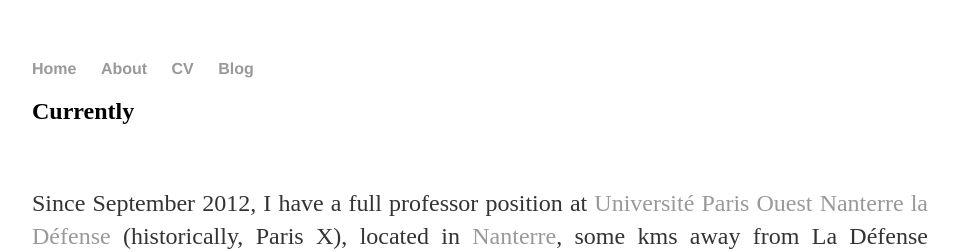
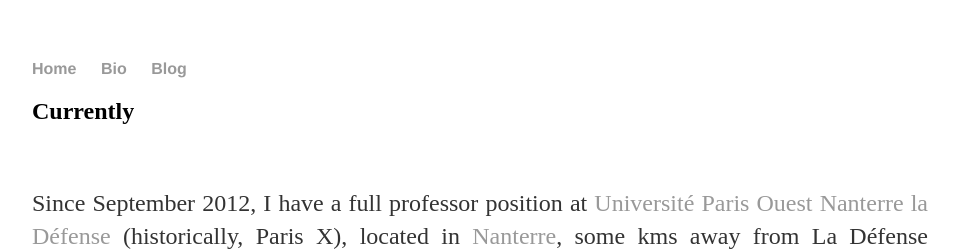
Before and after one commit to pascalpoizat/pascalpoizat.github.io, a Jekyll site: the page built from about/index.html, in a window 1280 px wide. Shown: the top 252 px of the page, without its empty margins (160-1119 px from the left). Built offline with Jekyll 4.4.1, drawn with Linux system fonts in a browser that asks for light colours.

Commit message:
Update default.html
removed CV entry + renamed About into Bio

```diff
--- a/_layouts/default.html
+++ b/_layouts/default.html
@@ -9,8 +9,7 @@
 			<nav>
 	    		<ul>
 	        		<li><a href="/">Home</a></li>
-		        	<li><a href="/about">About</a></li>
-	        		<li><a href="/cv">CV</a></li>
+		        	<li><a href="/about">Bio</a></li>
 	        		<li><a href="/blog">Blog</a></li>
 	    		</ul>
 			</nav>
```
